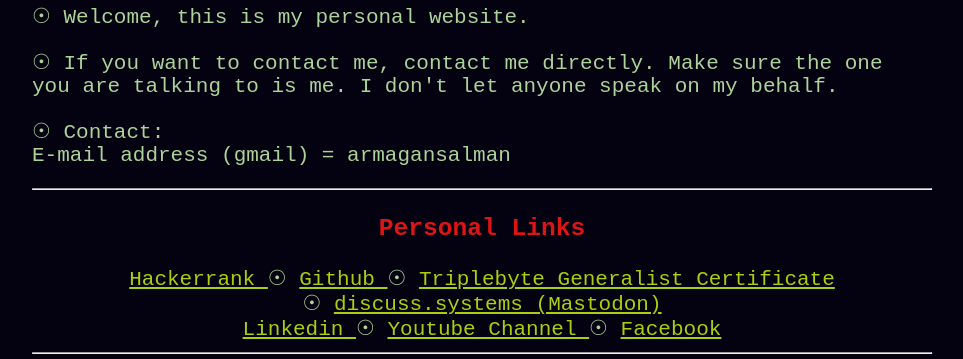
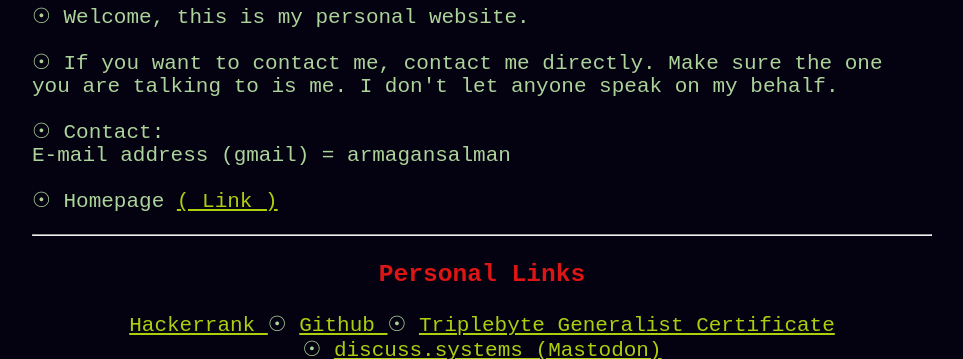
Before and after one commit to armagansalman/blog, a plain HTML site: page index.html in a window 1280 px wide. Shown: the part 83-442 px from the top of the page, without its empty margins (158-1121 px from the left). Drawn offline with Linux system fonts and the light colour scheme.

Commit message:
Added link to www.armagansalman.one

```diff
--- a/index.html
+++ b/index.html
@@ -28,6 +28,9 @@
 				☉ Contact:
 					<br/>
 				E-mail address (gmail) = armagansalman
+				</p>
+				<p>
+				☉ Homepage <a href="http://www.armagansalman.one">( Link )</a>
 				</p>
 			</p>
 			<hr/>
```
